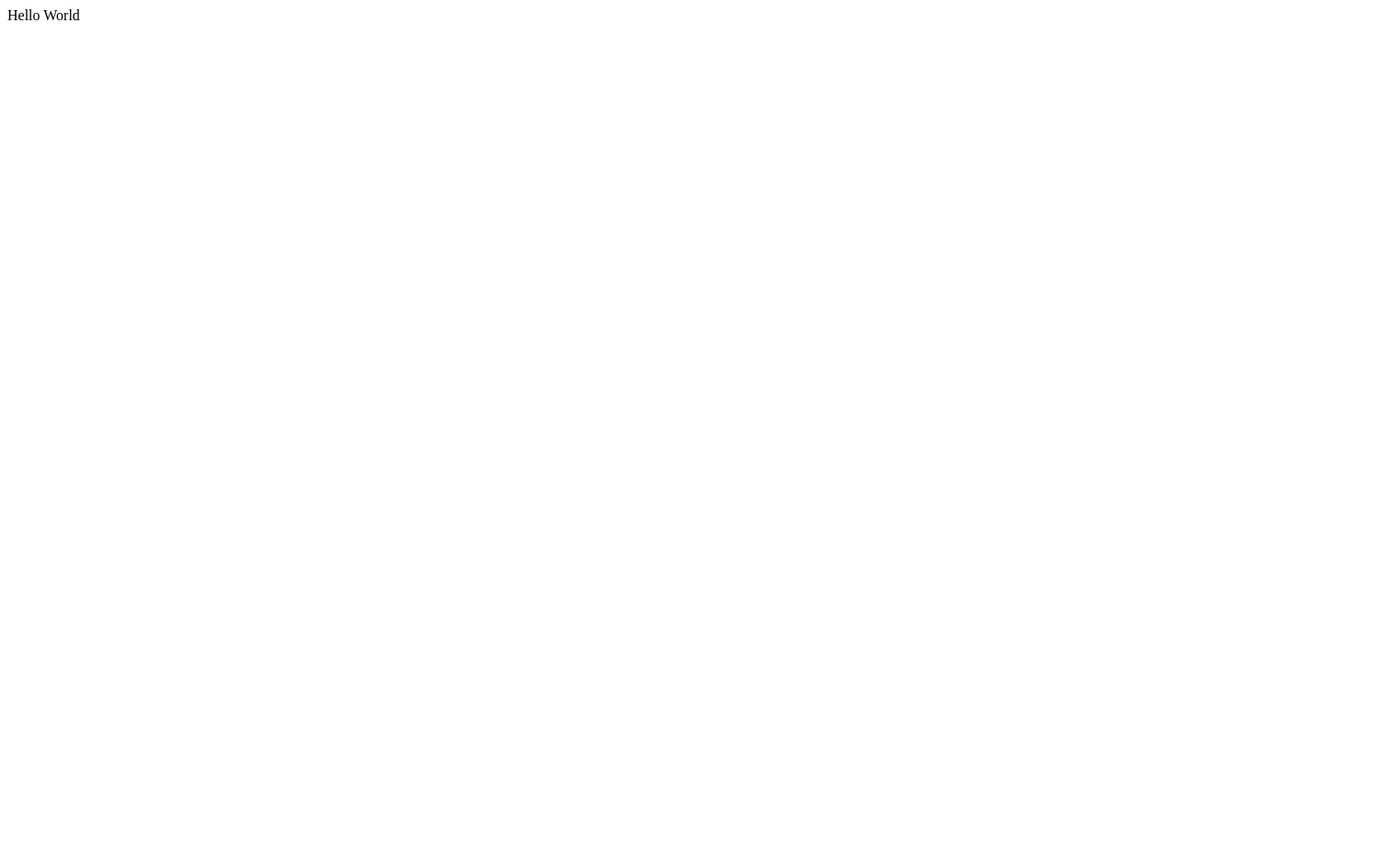
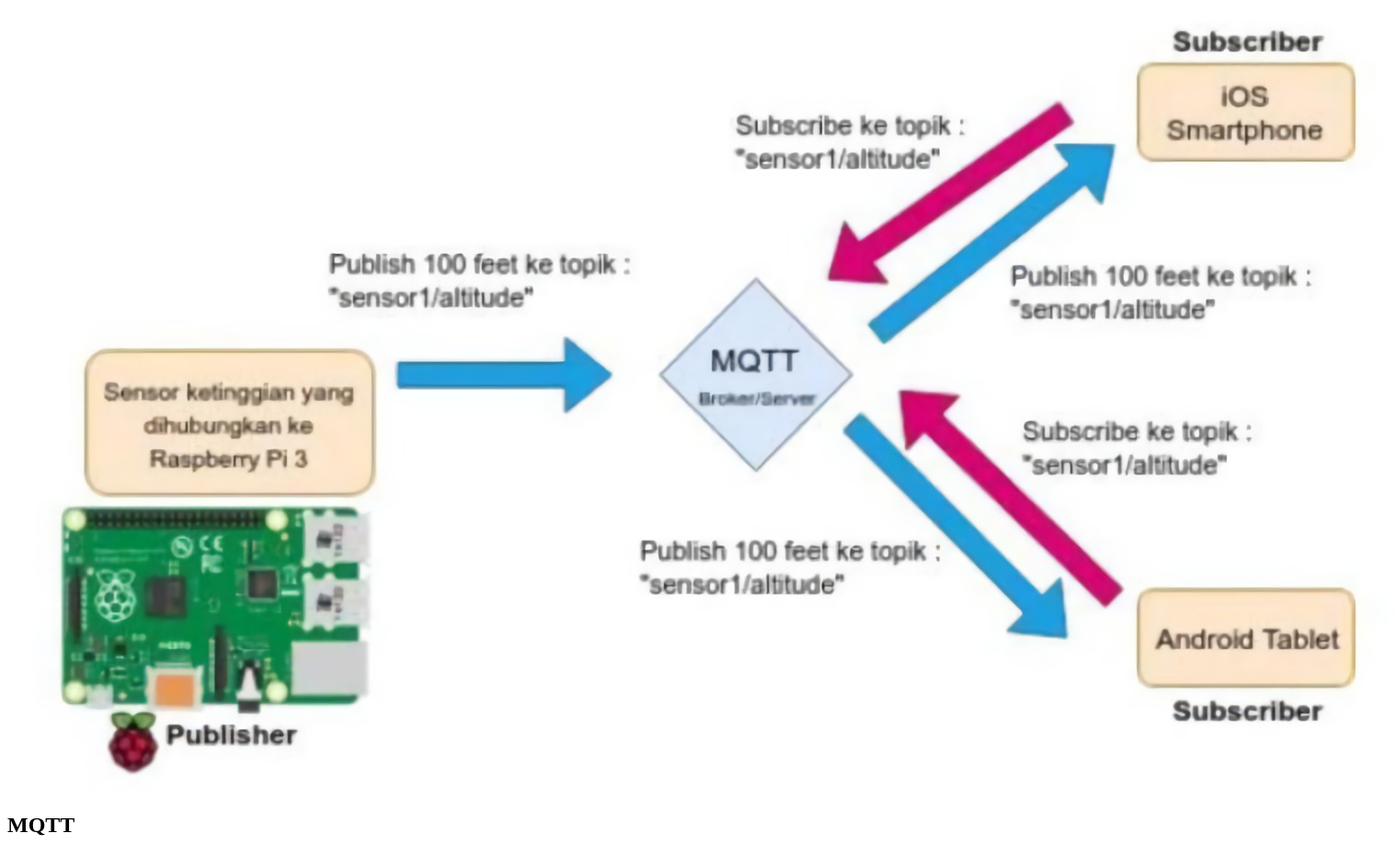
Before and after one commit to MuhyidinFatah/my-repo-from-remote, a plain HTML site: page index.html in a window 1280 px wide. Shown: the whole page at 92% size, 1518 px wide, since content can reach past the window. Before the commit the page ends 800 px from the top, so only its background shows below. Drawn offline with Linux system fonts and the light colour scheme.

Commit message:
Changed Hello world with img and h2 to display simple profile data. Image file added in the folder images and used as resource in the img element in index.html file

```diff
--- a/index.html
+++ b/index.html
@@ -4,7 +4,10 @@
   </head>
 
   <body>
-    Hello World
+    <div>
+        <img src="images/3.jpg" alt="profile image" />
+        <h2>MQTT</h2>
+     </div>
   </body>
 
 </html>
```
Also changed, not shown: images/3.jpg (added).
